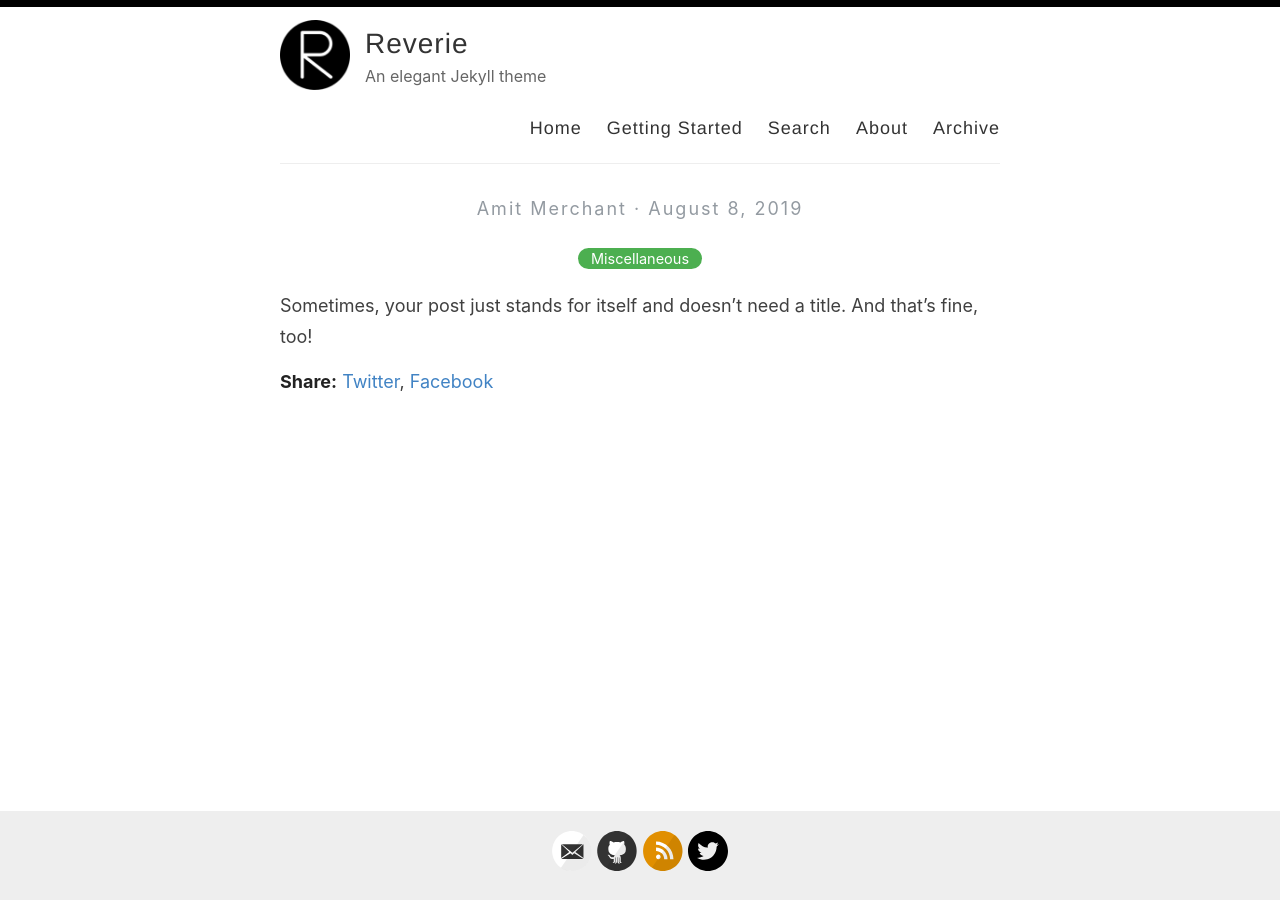
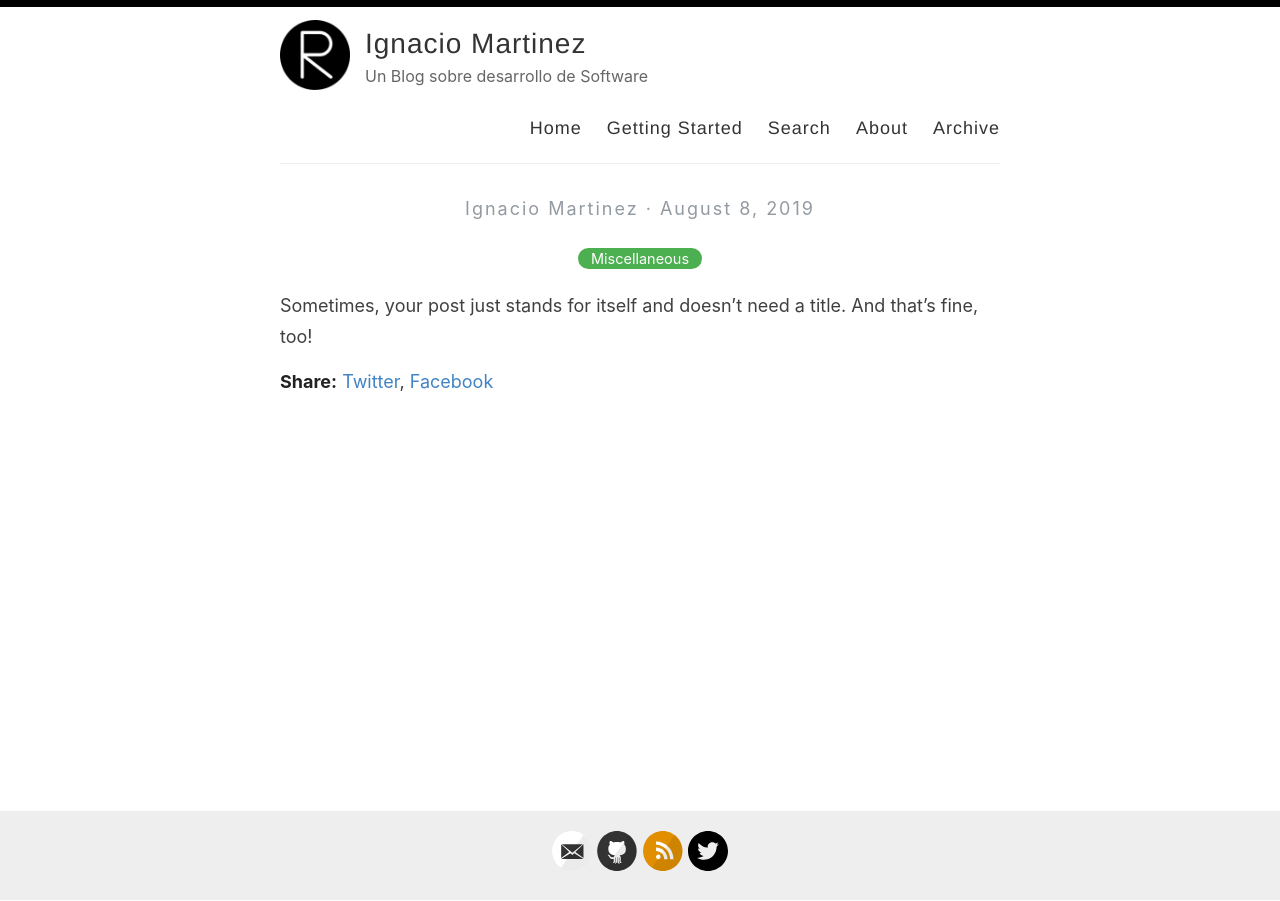
Before and after one commit to IgnacioMGarrido/IgnacioMGarrido.github.io, a Jekyll site: the page built from _posts/2019-08-08-no-title-posts.md, in a window 1280 px wide. Built offline with Jekyll 4.4.1, drawn with Linux system fonts in a browser that asks for light colours.

Commit message:
Update _config.yml

```diff
--- a/_config.yml
+++ b/_config.yml
@@ -3,13 +3,13 @@
 #
 
 # Name of your site (displayed in the header)
-name: Reverie
+name: Ignacio Martinez
 
 # Name of the author
-author: Amit Merchant
+author: Ignacio Martinez
 
 # Short bio or description (displayed in the header)
-description: An elegant Jekyll theme
+description: Un Blog sobre desarrollo de Software
 
 # URL of your avatar or profile pic (you could use your GitHub profile pic)
 avatar: /images/reverie.png
@@ -21,15 +21,15 @@ avatar: /images/reverie.png
 # Includes an icon in the footer for each username you enter
 footer-links:
   dribbble:
-  email: amit.d.merchant@gmail.com
+  email: ignaciomartinezgarrido1@gmail.com
   facebook:
   flickr:
-  github: amitmerchant1990/reverie
+  github: IgnacioMGarrido
   instagram:
   linkedin:
   pinterest:
   rss: rss
-  twitter: amit_merchant
+  twitter: nachomartgar
   stackoverflow:
   youtube: # channel/<your_long_string> or user/<user-name>
   googleplus: # anything in your profile username that comes after plus.google.com/
@@ -41,21 +41,21 @@ footer-links:
 disqus:
 
 # Enter your Google Analytics web tracking code (e.g. UA-2110908-2) to activate tracking
-google_analytics: UA-43339302-11
+#google_analytics: UA-43339302-11
 
 # For newer "GA4" analytics, use the following instead of the "UA" entry above
-#google_analytics_ga4: G-GABC1DEFG
+google_analytics_ga4: G-GABC1DEFG
 
 # Your website URL (e.g. http://amitmerchant1990.github.io or http://www.amitmerchant.com)
 # Used for Sitemap.xml and your RSS feed
-url: http://www.amitmerchant.com/reverie
-enforce_ssl: https://www.amitmerchant.com/reverie
+url: https://ignaciomgarrido.github.io/
+enforce_ssl: https://ignaciomgarrido.github.io/
 
 # If you're hosting your site at a Project repository on GitHub pages
 # (http://yourusername.github.io/repository-name)
 # and NOT your User repository (http://yourusername.github.io)
 # then add in the baseurl here, like this: "/repository-name"
-baseurl: "/reverie"
+# baseurl: "/reverie"
 
 #
 # !! You don't need to change any of the configuration flags below !!
```
